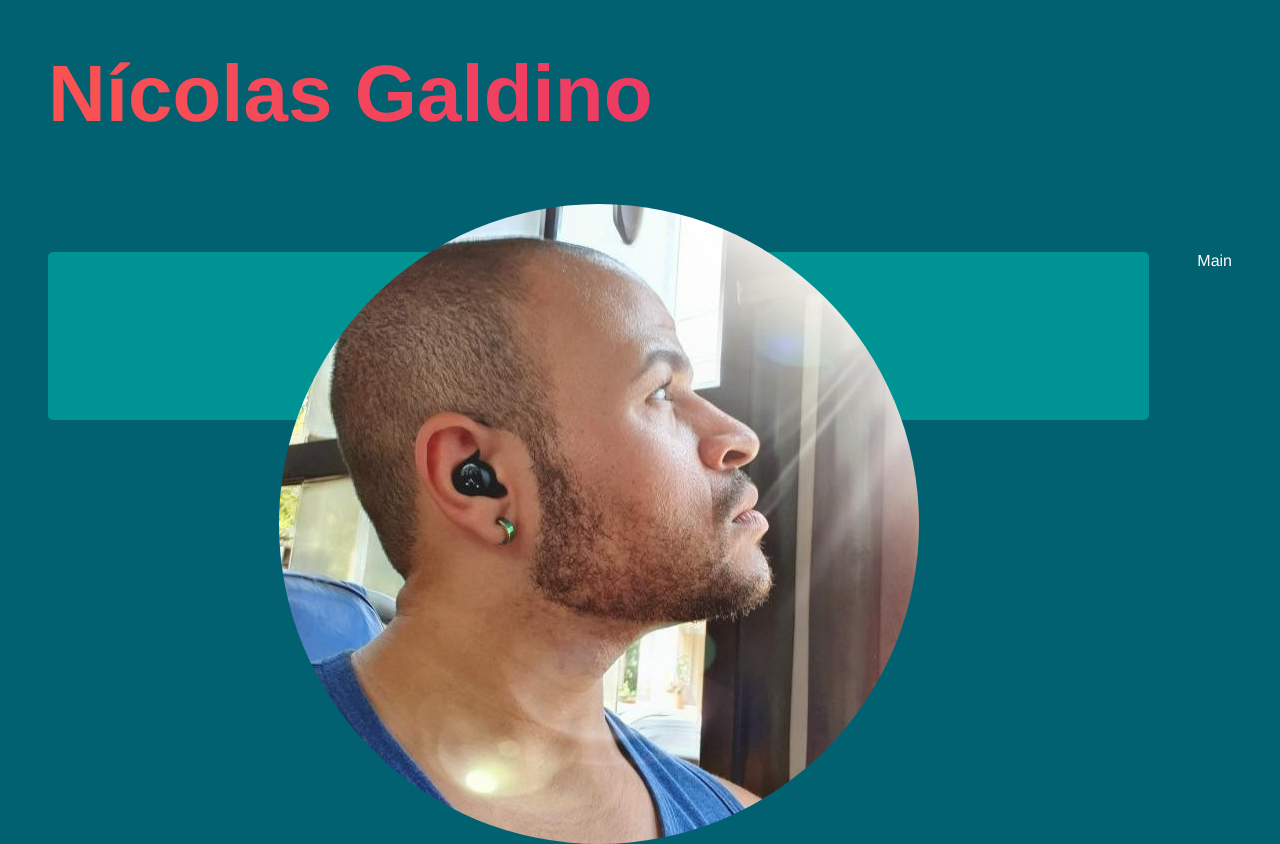
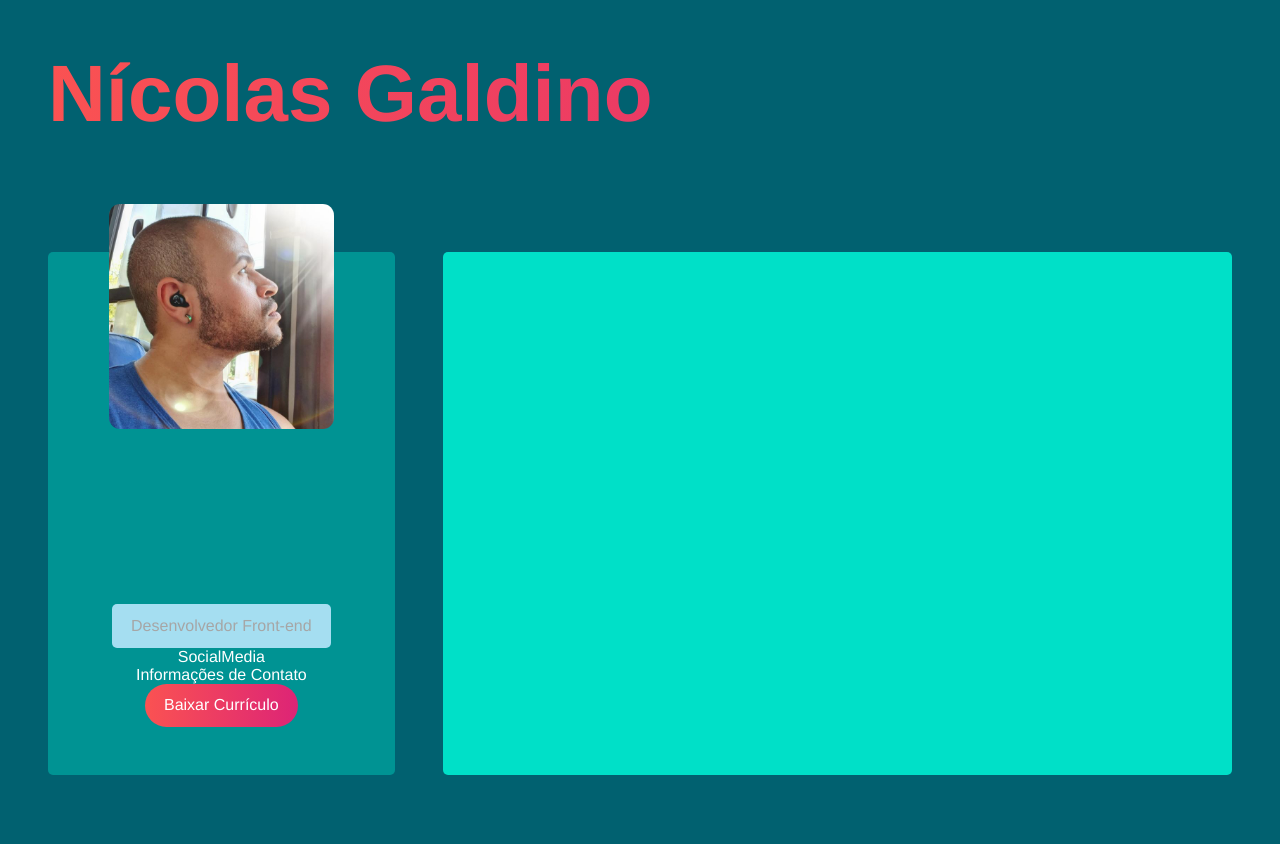
Before and after one commit to nicolasgaldino/curriculum-vitae, a React (Create React App) app: page / in a window 1280 px wide. After the commit the page ends 823 px from the top, so only its background shows below. Built offline with nearby package versions, Linux system fonts and the light colour scheme.

Commit message:
Componente de botão criado, Sidebar finalizada.

```diff
--- /dev/null
+++ b/src/components/Button.jsx
@@ -0,0 +1,11 @@
+import styles from '../styles/components/Button.module.css';
+
+const Button = ({ link, text }) => {
+  return (
+    <>
+      <a href={link} className={styles.btn}>{text}</a>
+    </>
+  )
+}
+
+export default Button
--- a/src/components/Main.jsx
+++ b/src/components/Main.jsx
@@ -2,7 +2,11 @@ import styles from '../styles/components/Main.module.css';
 
 const Main = () => {
   return (
-    <div>Main</div>
+    <>
+      <div className={styles.mainContent}>
+        <></>
+      </div>
+    </>
   )
 }
 
--- a/src/components/Sidebar.jsx
+++ b/src/components/Sidebar.jsx
@@ -1,5 +1,7 @@
 import ProfilePic from '../img/profile.jpg';
 import styles from '../styles/components/Sidebar.module.css';
+import Button from './Button';
+import SocialMedia from './SocialMedia';
 
 const Sidebar = () => {
   return (
@@ -7,9 +9,12 @@ const Sidebar = () => {
       <aside className={styles.sideBar}>
         <img src={ProfilePic} alt="Nícolas Galdino"/>
         <p className={styles.title}>Desenvolvedor Front-end</p>
-        <p>Redes Sociais</p>
+        <SocialMedia />
         <p>Informações de Contato</p>
-        <a href="#" className={styles.btn}>Baixar Currículo</a>
+        <Button
+        link="#"
+        text='Baixar Currículo'
+        />
       </aside>
     </>
   )
--- /dev/null
+++ b/src/components/SocialMedia.jsx
@@ -0,0 +1,10 @@
+import { FaLinkedin, FaGithub, FaInstagram, FaTwitter } from 'react-icons/fa';
+import styles from '../styles/components/SocialMedia.module.css';
+
+const SocialMedia = () => {
+  return (
+    <div>SocialMedia</div>
+  )
+}
+
+export default SocialMedia
--- /dev/null
+++ b/src/styles/components/Button.module.css
@@ -0,0 +1,7 @@
+.btn {
+  padding: .8rem 1.2rem;
+  text-decoration: none;
+  background: linear-gradient(90deg, var(--light-gradient) 0%, var(--bold-gradient) 100%);
+  color: var(--white);
+  border-radius: 3rem;
+}
--- a/src/styles/components/Main.module.css
+++ b/src/styles/components/Main.module.css
@@ -0,0 +1,6 @@
+.mainContent {
+  background-color: var(--light-green);
+  flex: 2 1 0;
+  border-radius: 5px;
+  padding: 3rem;
+}
--- a/src/styles/components/Sidebar.module.css
+++ b/src/styles/components/Sidebar.module.css
@@ -11,8 +11,16 @@
 }
 
 .sideBar img {
-  max-width: 70%;
-  border-radius: 50%;
+  max-width: 65%;
+  border-radius: 5%;
   position: absolute;
   top: -3rem;
 }
+
+.title {
+  color: var(--light-white);
+  background-color: var(--light-cyan);
+  border-radius: 5px;
+  margin-top: 19rem;
+  padding: .8rem 1.2rem;
+}
```
Also changed, not shown: src/styles/components/SocialMedia.module.css (added).
